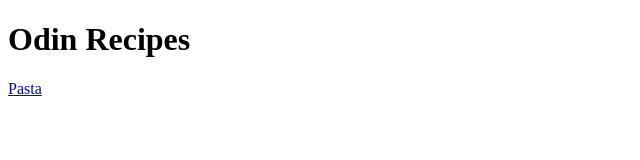
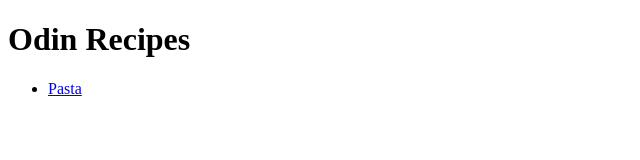
Before and after one commit to Animagus088/odin-recipes, a plain HTML site: page index.html in a window 1280 px wide. Shown: the full height of the page, 0-640 px from the left. Drawn offline with Linux system fonts and the light colour scheme.

```diff
--- a/index.html
+++ b/index.html
@@ -7,7 +7,9 @@
 
     <body>
         <h1>Odin Recipes</h1>
-        <a href="./recipes/pasta.html">Pasta</a>
+        <ul>
+            <li><a href="./recipes/pasta.html">Pasta</a></li>
+        </ul>
     </body>
 
 </html>
```
